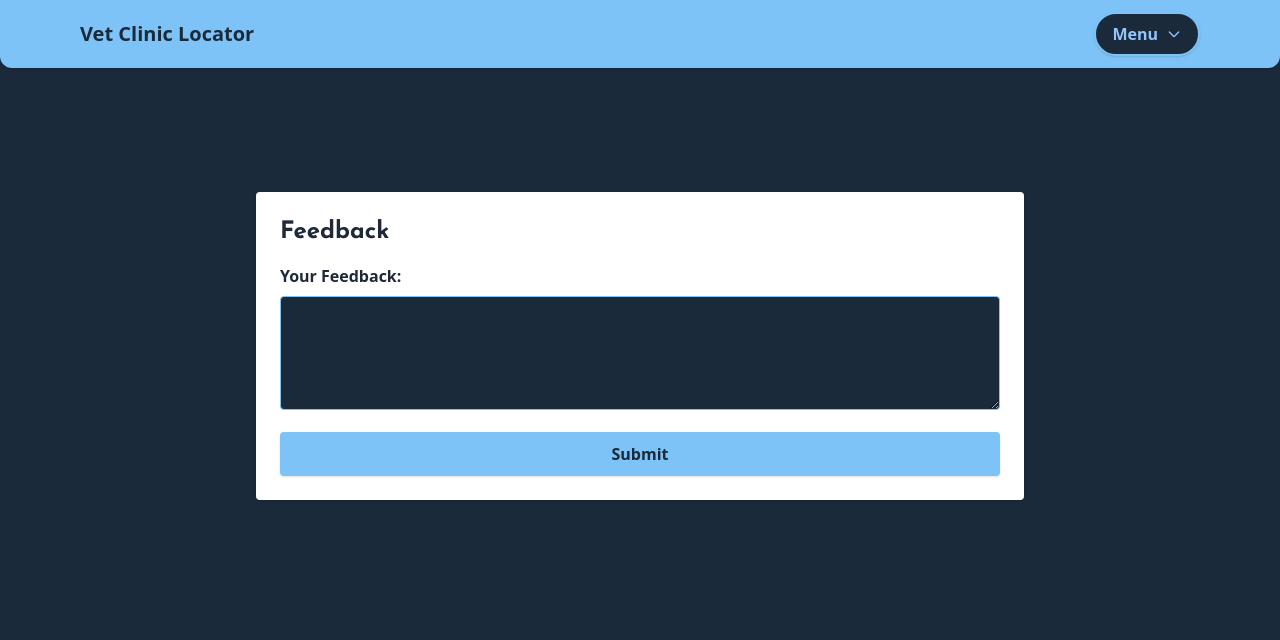
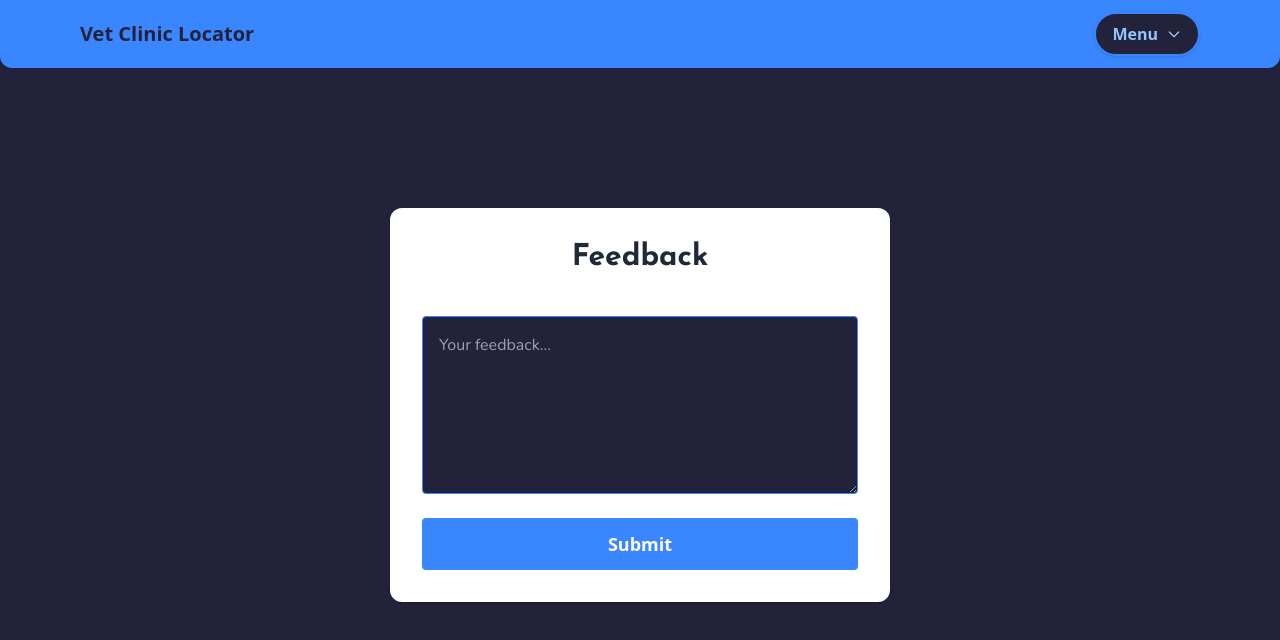
Before and after one commit to Alv-P/Circuitstream-Final-Project, a Next.js app: page /feedback in a window 1280 px wide. Shown: the top 640 px of the page. Built offline with nearby package versions, Linux system fonts and the light colour scheme.

Commit message:
added more changes to the ui

```diff
--- a/app/feedback/page.tsx
+++ b/app/feedback/page.tsx
@@ -1,31 +1,50 @@
 "use client";
 
+import { useState } from "react";
+
 export default function FeedbackPage() {
+  const [feedback, setFeedback] = useState("");
+  const [loading, setLoading] = useState(false);
+
+  async function handleSubmit(e: React.FormEvent) {
+    e.preventDefault();
+    setLoading(true);
+    const res = await fetch("/api/feedback", {
+      method: "POST",
+      headers: { "Content-Type": "application/json" },
+      body: JSON.stringify({ feedback }),
+    });
+    setLoading(false);
+    if (res.ok) {
+      setFeedback("");
+    }
+  }
+
   return (
-        <section className="w-full max-w-3xl mx-auto mt-16 mb-16 p-6 bg-white rounded shadow">
-            <h2 className="text-2xl font-bold mb-4 text-gray-800">Feedback</h2>
+    <div className="min-h-screen p-8 bg-[color:var(--background)]">
       <form
-                className="flex flex-col gap-4"
-                onSubmit={(e) => {
-                    e.preventDefault();
-                    alert("Thank you for your feedback!");
-                }}
+        onSubmit={handleSubmit}
+        className="mx-auto w-[500px] bg-white rounded-xl shadow p-8 flex flex-col gap-6 mt-12"
       >
-                <label className="font-semibold text-gray-800">
-                    Your Feedback:
+        <h1 className="text-3xl font-bold mb-4 text-center text-gray-800">
+          Feedback
+        </h1>
         <textarea
-                        className="w-full mt-2 p-2 border rounded"
-                        rows={4}
+          className="w-full p-4 border rounded focus:outline-none focus:ring-2 focus:ring-accent text-base"
+          rows={6}
+          placeholder="Your feedback..."
+          value={feedback}
+          onChange={(e) => setFeedback(e.target.value)}
           required
         />
-                </label>
         <button
           type="submit"
-                    className="px-4 py-2 rounded bg-accent text-background border-2 border-accent shadow hover:bg-blue-400 hover:text-white transition font-semibold"
+          className="bg-accent text-white rounded px-6 py-3 font-semibold hover:bg-blue-600 transition text-lg"
+          disabled={loading}
         >
-                    Submit
+          {loading ? "Sending..." : "Submit"}
         </button>
       </form>
-        </section>
+    </div>
   );
 }
--- a/app/globals.css
+++ b/app/globals.css
@@ -3,17 +3,11 @@
 @tailwind utilities;
 
 :root {
-  --background: #1a2a3a;         /* semi-dark blue */
-  --foreground: #eaf4fb;         /* lightly blue-tinged white */
-  --accent: #7ec3f7;             /* light blue */
-}
-
-@media (prefers-color-scheme: dark) {
-  :root {
-    --background: #14213d;       /* darker blue for dark mode */
-    --foreground: #dbeafe;       /* lighter blue-tinged white */
-    --accent: #60a5fa;           /* slightly deeper light blue */
-  }
+  --background: #22223b;
+  --foreground: #f8fafc;
+  --accent: #3a86ff;
+  --accent2: #4361ee;
+  --accent3: #b5179e;
 }
 
 body {
--- a/package.json
+++ b/package.json
@@ -9,6 +9,7 @@
     "lint": "next lint"
   },
   "dependencies": {
+    "ldrs": "^1.1.7",
     "leaflet": "^1.9.4",
     "next": "^15.4.1",
     "react": "^19.0.0",
```
Also changed, not shown: app/page.tsx (+59 -100 lines), 1 other file (tests, documents, lock files or other folders). Lines whose indentation alone changed are shown as unchanged.
